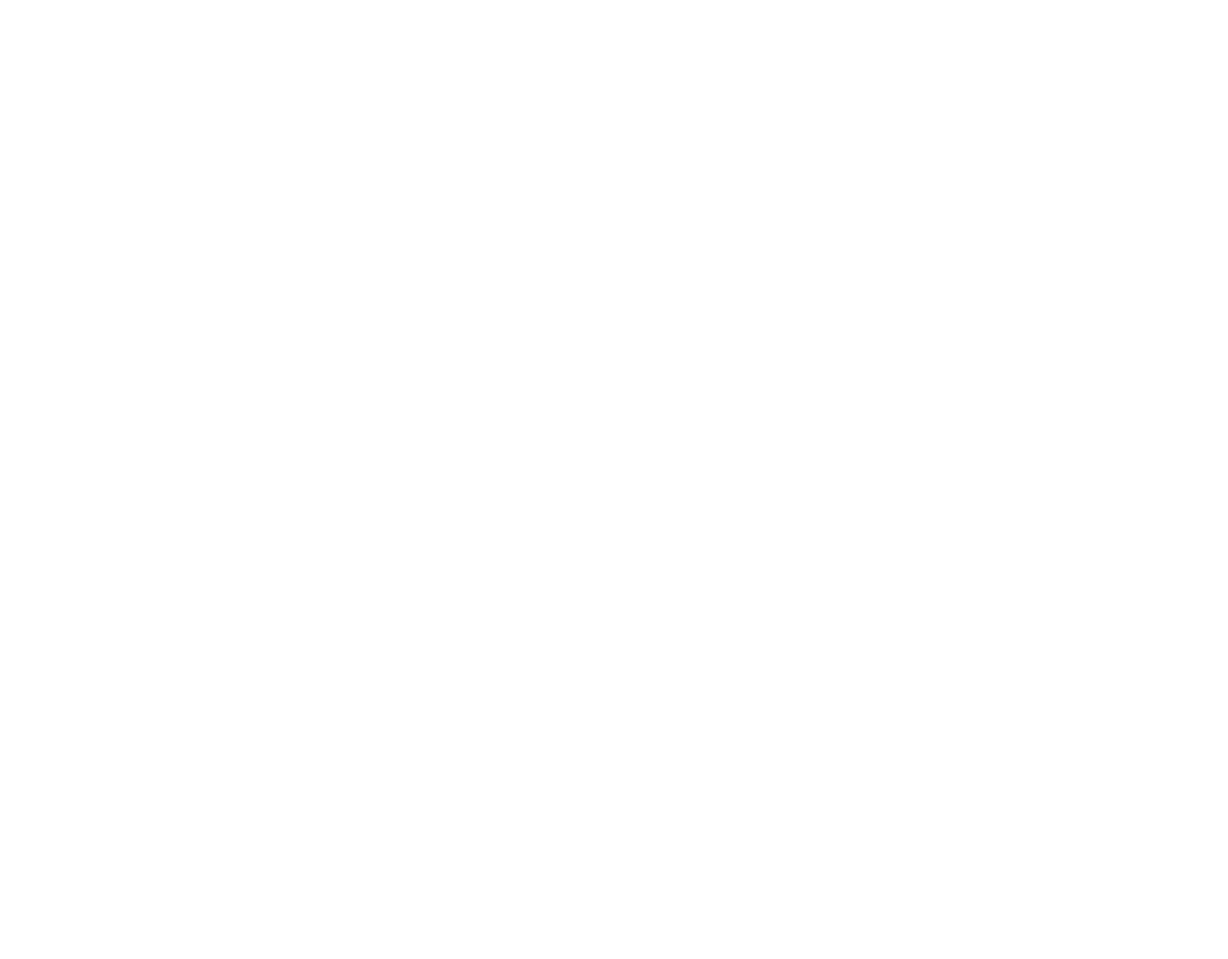
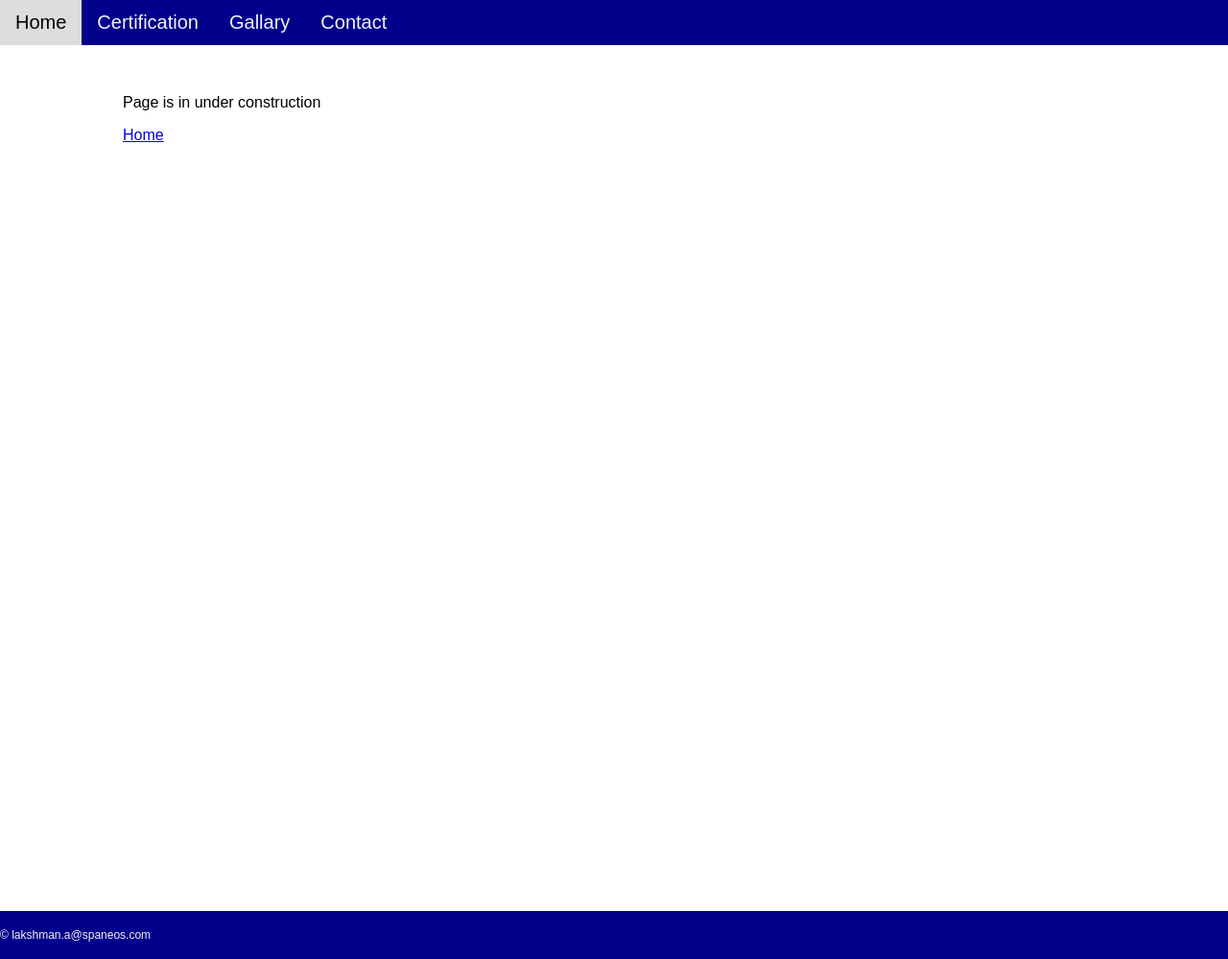
Before and after one commit to lakshmanavula/profile, a plain HTML site: page contact.html in a window 1280 px wide. Shown: the whole page at 96% size. Before the commit the page ends 800 px from the top, so only its background shows below. Drawn offline with Linux system fonts and the light colour scheme.

Commit message:
Added links to all the pages

```diff
--- a/certificates.html
+++ b/certificates.html
@@ -0,0 +1,28 @@
+<!DOCTYPE html>
+<html>
+    <head>
+        <title>CSS Layout</title>
+        <link rel="stylesheet" href="css/main.css">
+
+    </head>
+    <body>
+
+
+<div class="topnav">
+   <a href="#">Home</a>
+  <a href="certificates.html">Certification</a>
+  <a href="gallary.html">Gallary</a>
+    <a href="contact.html">Contact</a>
+</div>
+
+<div class="content">
+   <p>Page is in under construction</p>
+    <a href="index.html">Home</a>
+</div>
+
+<div class="footer">
+  <p>&copy; lakshman.a@spaneos.com</p>
+</div>
+
+    </body>
+</html>
--- a/contact.html
+++ b/contact.html
@@ -0,0 +1,28 @@
+<!DOCTYPE html>
+<html>
+    <head>
+        <title>CSS Layout</title>
+        <link rel="stylesheet" href="css/main.css">
+
+    </head>
+    <body>
+
+
+<div class="topnav">
+   <a href="#">Home</a>
+  <a href="certificates.html">Certification</a>
+  <a href="gallary.html">Gallary</a>
+    <a href="contact.html">Contact</a>
+</div>
+
+<div class="content">
+   <p>Page is in under construction</p>
+    <a href="index.html">Home</a>
+</div>
+
+<div class="footer">
+  <p>&copy; lakshman.a@spaneos.com</p>
+</div>
+
+    </body>
+</html>
```
Also changed, not shown: gallary.html (+28 -0 lines), index.html (+3 -3 lines).
